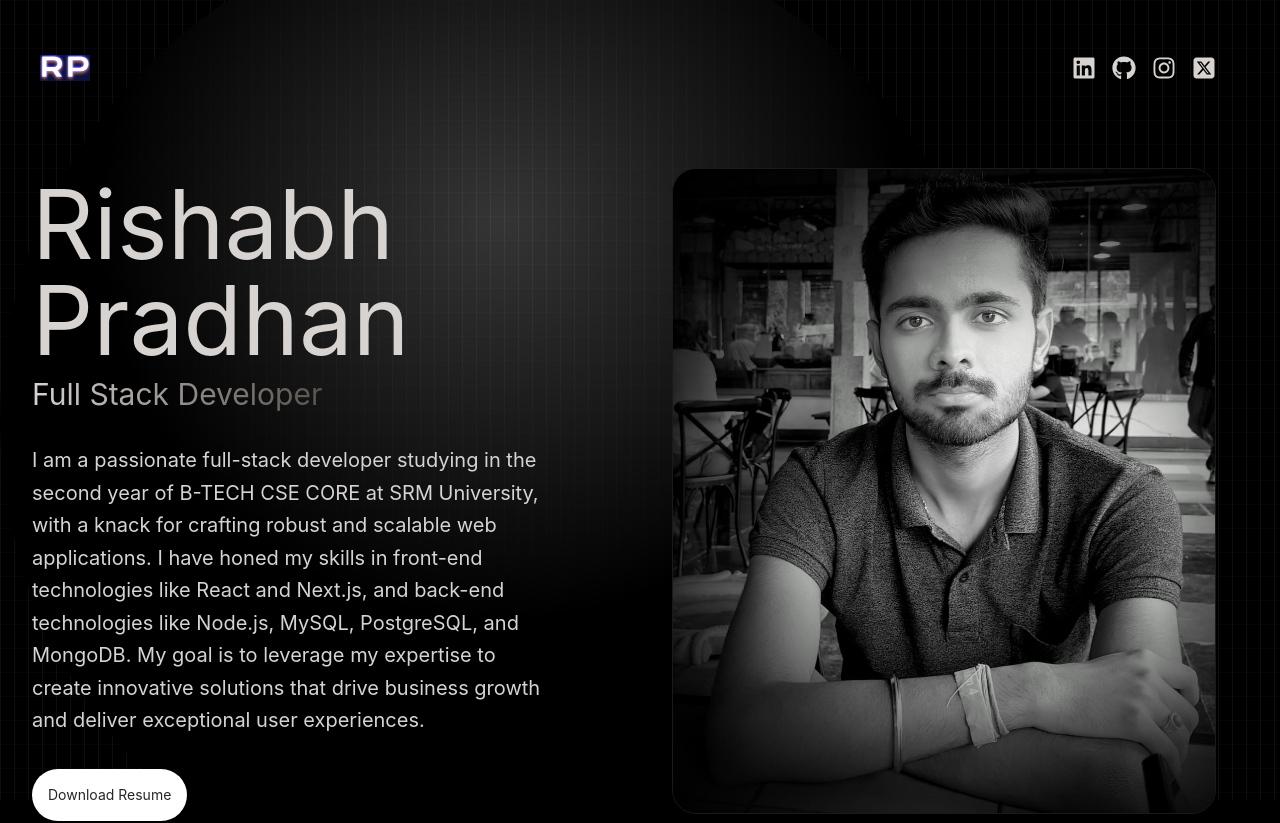
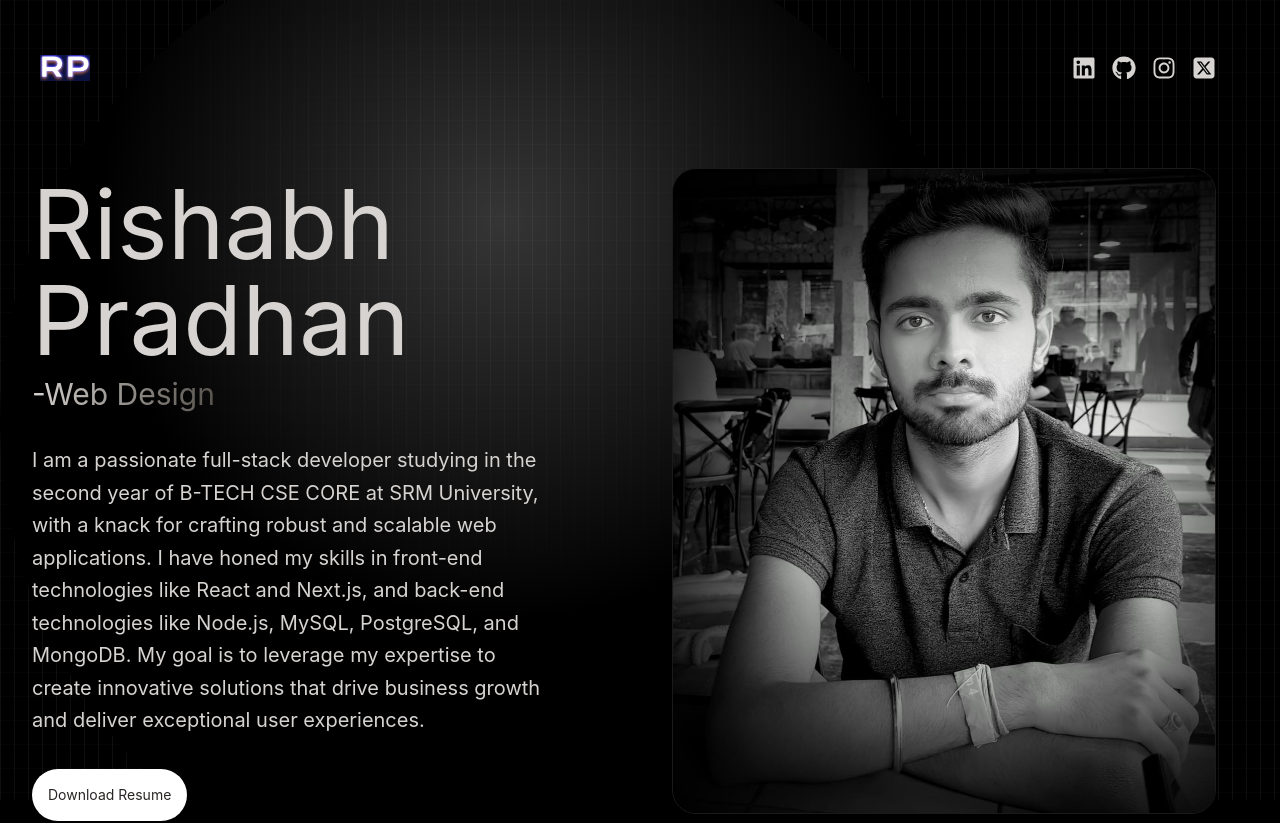
Before and after one commit to Rishi2564/Portfolio-2.O, a React (Vite) app: page / in a window 1280 px wide. Shown: the top 823 px of the page. Built offline with nearby package versions, Linux system fonts and the light colour scheme.

Commit message:
added rotating effect

```diff
--- a/src/components/Hero.jsx
+++ b/src/components/Hero.jsx
@@ -1,48 +1,129 @@
 import profilePic from "../assets/rishabhProfilePic.jpg";
 import { HERO_CONTENT } from "../constants";
-import {motion} from "framer-motion";
-const containerVariants={
-    hidden:{opacity: 0 ,x:-100},
-    visible:{
-        opacity:1,
-        x:0,
-        transition:{
-            duration:0.5,
+import { motion } from "framer-motion";
+import { useState, useEffect } from "react";
+
+const containerVariants = {
+  hidden: { opacity: 0, x: -100 },
+  visible: {
+    opacity: 1,
+    x: 0,
+    transition: {
+      duration: 0.5,
       staggerChildren: 0.5,
-        }
-    }
+    },
+  },
+};
+
+const childVariants = {
+  hidden: { opacity: 0, x: -100 },
+  visible: { opacity: 1, x: 0, transition: { duration: 0.5 } },
+};
+
+const Hero = () => {
+  const [loopNum, setLoopNum] = useState(0);
+  const [isDeleting, setIsDeleting] = useState(false);
+  const [text, setText] = useState("");
+  const [delta, setDelta] = useState(100); // Faster writing speed
+  const [index, setIndex] = useState(1);
+  const toRotate = ["Web Developer", "Web Designer", "UI/UX Designer"];
+  const period = 1000; // Faster deletion speed
+
+  useEffect(() => {
+    let ticker = setInterval(() => {
+      tick();
+    }, delta);
+
+    return () => {
+      clearInterval(ticker);
+    };
+  }, [text]);
+
+  const tick = () => {
+    let i = loopNum % toRotate.length;
+    let fullText = toRotate[i];
+    let updatedText = isDeleting
+      ? fullText.substring(0, text.length - 1)
+      : fullText.substring(0, text.length + 1);
+
+    setText(updatedText);
+
+    if (isDeleting) {
+      setDelta((prevDelta) => prevDelta / 2); // Speed up the deletion as well
     }
 
-const childVariants = {
-    hidden: {opacity:0, x:-100},
-    visible:{opacity:1, x:0, transition:{duration:0.5}}
+    if (!isDeleting && updatedText === fullText) {
+      setIsDeleting(true);
+      setIndex((prevIndex) => prevIndex - 1);
+      setDelta(period); // Set the interval for deletion
+    } else if (isDeleting && updatedText === "") {
+      setIsDeleting(false);
+      setLoopNum(loopNum + 1);
+      setIndex(1);
+      setDelta(100); // Speed up the typing after deleting
+    } else {
+      setIndex((prevIndex) => prevIndex + 1);
     }
-const Hero = () => {
+  };
+
   return (
     <div className="pb-4 lg:mb-36">
-        <div className=" flex flex-wrap lg:flex-row-reverse">
+      <div className="flex flex-wrap lg:flex-row-reverse">
         <div className="w-full lg:w-1/2">
           <div className="flex justify-center lg:p-8">
-                <motion.img src={profilePic} alt="Rishabh Pradhan"  className="border border-stone-900 rounded-3xl" width={650} height={650} initial={{x:100, opacity:0}} animate={{x:0, opacity:1}} transition={{duration:1, delay:1.5}} />
+            <motion.img
+              src={profilePic}
+              alt="Rishabh Pradhan"
+              className="border border-stone-900 rounded-3xl"
+              width={650}
+              height={650}
+              initial={{ x: 100, opacity: 0 }}
+              animate={{ x: 0, opacity: 1 }}
+              transition={{ duration: 1, delay: 1.5 }}
+            />
           </div>
         </div>
         <div className="w-full lg:w-1/2">
-              <motion.div initial="hidden" animate="visible" variants={containerVariants} className="flex flex-col items-center lg:items-start mt-10">
-                <motion.h2 variants={childVariants} className="pb-2 text-4xl tracking-lighter lg:text-8xl">Rishabh Pradhan</motion.h2>
-                <motion.span variants={childVariants} className="bg-gradient-to-r from-stone-300 to-stone-600 bg-clip-text text-3xl tracking-light text-transparent">
-                    Full Stack Developer
+          <motion.div
+            initial="hidden"
+            animate="visible"
+            variants={containerVariants}
+            className="flex flex-col items-center lg:items-start mt-10"
+          >
+            <motion.h2
+              variants={childVariants}
+              className="pb-2 text-4xl tracking-lighter lg:text-8xl"
+            >
+              Rishabh Pradhan
+            </motion.h2>
+            <motion.span
+              variants={childVariants}
+              className="bg-gradient-to-r from-stone-300 to-stone-600 bg-clip-text text-3xl tracking-light text-transparent"
+              style={{ opacity: isDeleting ? 0 : 1 }} // Make text invisible during deletion
+            >-
+              {text}
             </motion.span>
-                <motion.p variants={childVariants} className="my-2 max-w-lg py-6 text-xl leading-relaxed tracking-lighter">
+            <motion.p
+              variants={childVariants}
+              className="my-2 max-w-lg py-6 text-xl leading-relaxed tracking-lighter"
+            >
               {HERO_CONTENT}
             </motion.p>
-                <motion.a variants={childVariants} href="/Resume.pdf" target="_blank" rel="noopener noreferrer" download className="bg-white rounded-full p-4 text-sm text-stone-800 mb-10">
+            <motion.a
+              variants={childVariants}
+              href="/Resume.pdf"
+              target="_blank"
+              rel="noopener noreferrer"
+              download
+              className="bg-white rounded-full p-4 text-sm text-stone-800 mb-10"
+            >
               Download Resume
             </motion.a>
           </motion.div>
         </div>
       </div>
     </div>
-  )
-}
+  );
+};
 
-export default Hero
+export default Hero;
```
Lines whose indentation alone changed are shown as unchanged.
